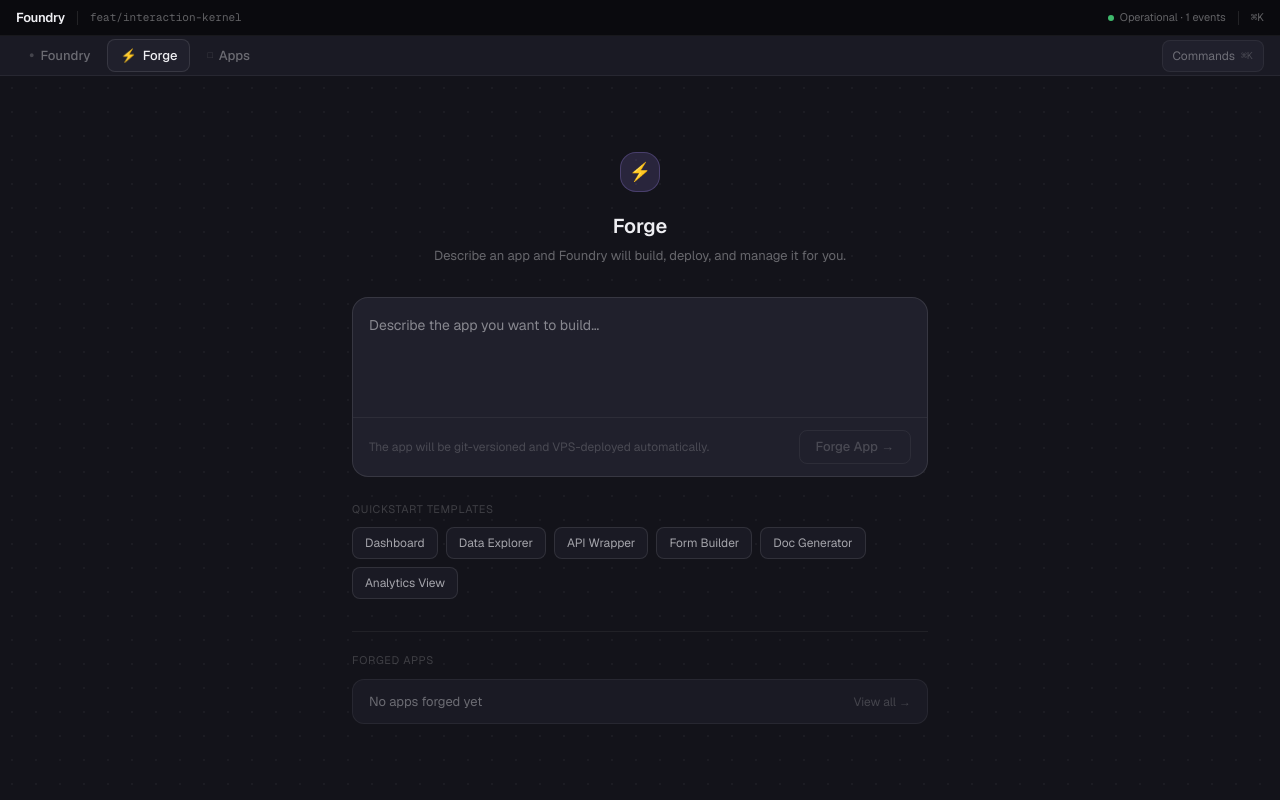
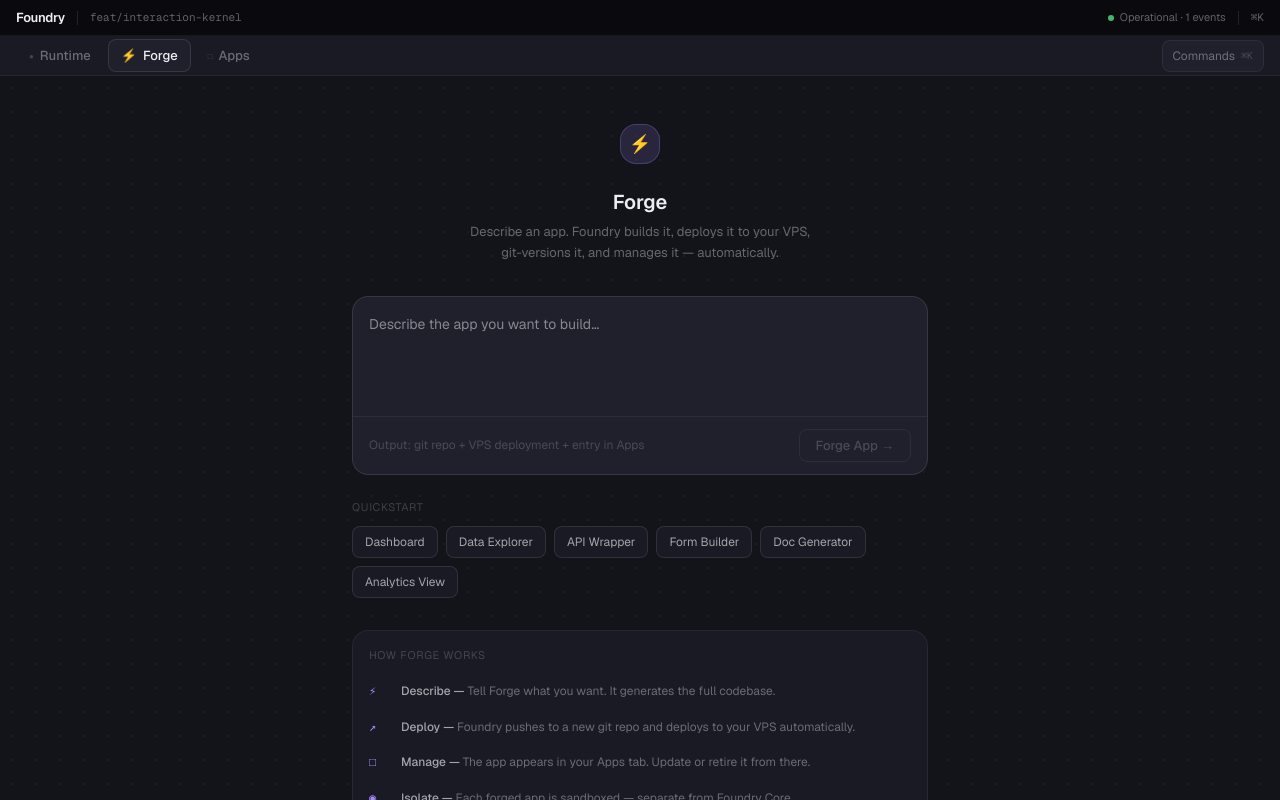
Before and after one commit to drusinov/Foundry, a Next.js app in the folder apps/web/: page / in a window 1280 px wide. Both pictures are taken after a click on the button "⚡ Forge". Built offline with nearby package versions, Linux system fonts and the light colour scheme.

Commit message:
fix: rename Runtime tab, fix Forge scrolling

```diff
--- a/apps/web/src/app/page.tsx
+++ b/apps/web/src/app/page.tsx
@@ -9,31 +9,30 @@ import { StatusRail } from "@/components/system/StatusRail"
 import { useCommandRuntime } from "@/core/registry/use-command-runtime"
 import { InteractionProvider, useInteraction } from "@/core/state/interaction-store"
 import { useCommandPaletteKeyboard } from "@/hooks/useCommandPaletteKeyboard"
+import { useCommandActions } from "@/core/registry/command-actions"
+import { commandRegistry } from "@/core/registry/command-registry"
 
-/* ── Tab types ── */
-type Tab = "foundry" | "forge" | "apps"
+type Tab = "runtime" | "forge" | "apps"
 
-/* ── Forge placeholder tab ── */
+/* ── Forge tab ── */
 function ForgeTab({ onOpenApps }: { onOpenApps: () => void }) {
   const [idea, setIdea] = useState("")
 
   const templates = [
-    "Dashboard",
-    "Data Explorer",
-    "API Wrapper",
-    "Form Builder",
-    "Doc Generator",
-    "Analytics View",
+    "Dashboard", "Data Explorer", "API Wrapper",
+    "Form Builder", "Doc Generator", "Analytics View",
   ]
 
   return (
-    <div className="forge-canvas flex h-full flex-col items-center justify-center px-6">
+    // overflow-y-auto + no justify-center = scrollable when content overflows
+    <div className="h-full overflow-y-auto">
+      <div className="forge-canvas min-h-full flex flex-col items-center justify-start px-6 py-12">
         <div className="w-full max-w-xl">
 
           {/* Header */}
           <div className="mb-8 text-center">
             <div
-            className="mb-2 inline-flex h-10 w-10 items-center justify-center rounded-2xl text-lg"
+              className="mb-3 inline-flex h-10 w-10 items-center justify-center rounded-2xl text-lg"
               style={{ background: "rgba(167,139,250,0.15)", border: "1px solid rgba(167,139,250,0.25)" }}
             >
               ⚡
@@ -41,8 +40,9 @@ function ForgeTab({ onOpenApps }: { onOpenApps: () => void }) {
             <h1 className="mt-3 text-xl font-semibold" style={{ color: "var(--text-1)" }}>
               Forge
             </h1>
-          <p className="mt-1.5" style={{ fontSize: "13px", color: "var(--text-3)" }}>
-            Describe an app and Foundry will build, deploy, and manage it for you.
+            <p className="mt-1.5" style={{ fontSize: "13px", color: "var(--text-3)", lineHeight: "1.6" }}>
+              Describe an app. Foundry builds it, deploys it to your VPS,<br />
+              git-versions it, and manages it — automatically.
             </p>
           </div>
 
@@ -59,13 +59,12 @@ function ForgeTab({ onOpenApps }: { onOpenApps: () => void }) {
               className="w-full resize-none bg-transparent px-4 pt-4 pb-2 outline-none"
               style={{ fontSize: "14px", lineHeight: "1.6", fontFamily: "var(--font-ui)" }}
             />
-
             <div
               className="flex items-center justify-between border-t px-4 py-3"
               style={{ borderColor: "var(--border-subtle)" }}
             >
               <span style={{ fontSize: "12px", color: "var(--text-4)" }}>
-              The app will be git-versioned and VPS-deployed automatically.
+                Output: git repo + VPS deployment + entry in Apps
               </span>
               <button
                 disabled={!idea.trim()}
@@ -85,21 +84,25 @@ function ForgeTab({ onOpenApps }: { onOpenApps: () => void }) {
           {/* Templates */}
           <div className="mt-6">
             <p style={{ fontSize: "11px", letterSpacing: "0.06em", textTransform: "uppercase", color: "var(--text-4)", marginBottom: "10px" }}>
-            Quickstart templates
+              Quickstart
             </p>
             <div className="flex flex-wrap gap-2">
               {templates.map((t) => (
                 <button
                   key={t}
                   onClick={() => setIdea(`Build a ${t.toLowerCase()} app`)}
-                className="rounded-lg px-3 py-1.5 text-[12px] transition"
-                style={{
-                  background: "var(--bg-raised)",
-                  border: "1px solid var(--border)",
-                  color: "var(--text-2)",
+                  className="rounded-lg px-3 py-1.5 text-[12px]"
+                  style={{ background: "var(--bg-raised)", border: "1px solid var(--border)", color: "var(--text-2)" }}
+                  onMouseEnter={(e) => {
+                    const el = e.currentTarget as HTMLElement
+                    el.style.borderColor = "rgba(167,139,250,0.3)"
+                    el.style.color = "var(--forge)"
                   }}
-                onMouseEnter={(e) => { (e.currentTarget as HTMLElement).style.borderColor = "rgba(167,139,250,0.3)"; (e.currentTarget as HTMLElement).style.color = "var(--forge)" }}
-                onMouseLeave={(e) => { (e.currentTarget as HTMLElement).style.borderColor = "var(--border)"; (e.currentTarget as HTMLElement).style.color = "var(--text-2)" }}
+                  onMouseLeave={(e) => {
+                    const el = e.currentTarget as HTMLElement
+                    el.style.borderColor = "var(--border)"
+                    el.style.color = "var(--text-2)"
+                  }}
                 >
                   {t}
                 </button>
@@ -107,26 +110,47 @@ function ForgeTab({ onOpenApps }: { onOpenApps: () => void }) {
             </div>
           </div>
 
-        {/* Recent — empty state */}
-        <div className="mt-8" style={{ borderTop: "1px solid var(--border-subtle)", paddingTop: "20px" }}>
+          {/* How it works */}
+          <div
+            className="mt-8 rounded-2xl p-4"
+            style={{ background: "var(--bg-raised)", border: "1px solid var(--border-subtle)" }}
+          >
             <p style={{ fontSize: "11px", letterSpacing: "0.06em", textTransform: "uppercase", color: "var(--text-4)", marginBottom: "10px" }}>
-            Forged apps
+              How Forge works
             </p>
+            {[
+              ["⚡", "Describe", "Tell Forge what you want. It generates the full codebase."],
+              ["↗", "Deploy",   "Foundry pushes to a new git repo and deploys to your VPS automatically."],
+              ["□", "Manage",   "The app appears in your Apps tab. Update or retire it from there."],
+              ["◉", "Isolate",  "Each forged app is sandboxed — separate from Foundry Core."],
+            ].map(([sym, label, desc]) => (
+              <div key={label} className="flex items-start gap-3 py-2">
+                <span style={{ fontFamily: "var(--font-mono)", fontSize: "12px", color: "var(--forge)", marginTop: "1px", width: "20px", flexShrink: 0 }}>{sym}</span>
+                <div>
+                  <span style={{ fontSize: "12px", fontWeight: 500, color: "var(--text-2)" }}>{label} — </span>
+                  <span style={{ fontSize: "12px", color: "var(--text-3)" }}>{desc}</span>
+                </div>
+              </div>
+            ))}
+          </div>
+
+          {/* Forged apps link */}
           <button
             onClick={onOpenApps}
-            className="flex w-full items-center justify-between rounded-xl px-4 py-3"
-            style={{ background: "var(--bg-raised)", border: "1px solid var(--border-subtle)", color: "var(--text-3)" }}
+            className="mt-4 flex w-full items-center justify-between rounded-xl px-4 py-3"
+            style={{ background: "var(--bg-raised)", border: "1px solid var(--border-subtle)" }}
           >
-            <span style={{ fontSize: "13px" }}>No apps forged yet</span>
-            <span style={{ fontSize: "12px", color: "var(--text-4)" }}>View all →</span>
+            <span style={{ fontSize: "13px", color: "var(--text-3)" }}>No apps forged yet</span>
+            <span style={{ fontSize: "12px", color: "var(--text-4)" }}>View Apps →</span>
           </button>
+
         </div>
       </div>
     </div>
   )
 }
 
-/* ── Apps placeholder tab ── */
+/* ── Apps tab ── */
 function AppsTab({ onOpenForge }: { onOpenForge: () => void }) {
   return (
     <div className="flex h-full flex-col items-center justify-center px-6">
@@ -141,7 +165,7 @@ function AppsTab({ onOpenForge }: { onOpenForge: () => void }) {
           Forged Apps
         </h2>
         <p className="mt-2" style={{ fontSize: "13px", color: "var(--text-3)", lineHeight: "1.6" }}>
-          Apps built with Forge live here. Each one is git-versioned,<br />
+          Apps you build with Forge live here — each one git-versioned,<br />
           VPS-deployed, and fully managed by Foundry.
         </p>
         <button
@@ -155,22 +179,22 @@ function AppsTab({ onOpenForge }: { onOpenForge: () => void }) {
         >
           ⚡ Open Forge
         </button>
-
         <div
-          className="mt-8 rounded-2xl p-4 text-left"
+          className="mt-8 rounded-2xl p-5 text-left"
           style={{ background: "var(--bg-raised)", border: "1px solid var(--border-subtle)" }}
         >
-          <p style={{ fontSize: "11px", letterSpacing: "0.06em", textTransform: "uppercase", color: "var(--text-4)", marginBottom: "8px" }}>
-            How it works
+          <p style={{ fontSize: "11px", letterSpacing: "0.06em", textTransform: "uppercase", color: "var(--text-4)", marginBottom: "10px" }}>
+            Each app gets
           </p>
           {[
-            ["⚡ Forge", "Describe an app. Foundry AI builds it."],
-            ["□ Deploy",  "Auto-deployed to your VPS, git-tracked."],
-            ["◎ Manage", "Monitor, update, or retire from here."],
-          ].map(([icon, text]) => (
-            <div key={icon} className="flex items-start gap-3 py-1.5">
-              <span style={{ fontFamily: "var(--font-mono)", fontSize: "12px", color: "var(--text-4)", marginTop: "1px", width: "60px", flexShrink: 0 }}>{icon}</span>
-              <span style={{ fontSize: "12px", color: "var(--text-2)" }}>{text}</span>
+            "A dedicated git repository",
+            "Its own VPS deployment, managed by PM2",
+            "A subdomain or path on your server",
+            "Full update and rollback control from Foundry",
+          ].map((item) => (
+            <div key={item} className="flex items-center gap-2.5 py-1.5">
+              <div className="h-1 w-1 rounded-full shrink-0" style={{ background: "var(--text-4)" }} />
+              <span style={{ fontSize: "12px", color: "var(--text-2)" }}>{item}</span>
             </div>
           ))}
         </div>
@@ -179,26 +203,27 @@ function AppsTab({ onOpenForge }: { onOpenForge: () => void }) {
   )
 }
 
-/* ── Inner page (needs context) ── */
+/* ── Inner page ── */
 function FoundryPage() {
   useCommandRuntime()
   useCommandPaletteKeyboard()
 
   const { commandPaletteOpen, openCommandPalette } = useInteraction()
-  const [activeTab, setActiveTab] = useState<Tab>("foundry")
+  const [activeTab, setActiveTab] = useState<Tab>("runtime")
   const [contextOpen, setContextOpen] = useState(true)
 
+  // Renamed: "Foundry" → "Runtime" (you're always inside Foundry;
+  // the tab describes what it IS, not what app you're in)
   const tabs: { id: Tab; label: string; symbol: string }[] = [
-    { id: "foundry", label: "Foundry",  symbol: "●" },
-    { id: "forge",   label: "Forge",    symbol: "⚡" },
-    { id: "apps",    label: "Apps",     symbol: "□" },
+    { id: "runtime", label: "Runtime", symbol: "●" },
+    { id: "forge",   label: "Forge",   symbol: "⚡" },
+    { id: "apps",    label: "Apps",    symbol: "□" },
   ]
 
   return (
     <AppShell>
       <div className="flex h-screen flex-col overflow-hidden">
 
-        {/* Status bar */}
         <StatusRail />
 
         {/* Tab bar */}
@@ -206,29 +231,25 @@ function FoundryPage() {
           className="flex h-10 shrink-0 items-center justify-between px-4"
           style={{ background: "var(--bg-raised)", borderBottom: "1px solid var(--border-subtle)" }}
         >
-          {/* Tabs */}
           <div className="flex items-center gap-1">
             {tabs.map(({ id, label, symbol }) => {
               const active = activeTab === id
+              const accentColor = id === "forge" ? "var(--forge)"
+                : id === "runtime" ? "var(--blue)"
+                : "var(--text-3)"
               return (
                 <button
                   key={id}
                   onClick={() => setActiveTab(id)}
-                  className="flex items-center gap-1.5 rounded-lg px-3 py-1.5 text-[13px] font-medium transition-none"
+                  className="flex items-center gap-1.5 rounded-lg px-3 py-1.5 font-medium"
                   style={{
+                    fontSize: "13px",
                     background: active ? "var(--bg-overlay)" : "transparent",
                     border: active ? "1px solid var(--border)" : "1px solid transparent",
                     color: active ? "var(--text-1)" : "var(--text-3)",
                   }}
                 >
-                  <span style={{
-                    fontSize: id === "forge" ? "13px" : "9px",
-                    color: active
-                      ? id === "forge" ? "var(--forge)"
-                      : id === "apps" ? "var(--text-2)"
-                      : "var(--blue)"
-                      : "var(--text-4)",
-                  }}>
+                  <span style={{ fontSize: id === "forge" ? "13px" : "8px", color: active ? accentColor : "var(--text-4)" }}>
                     {symbol}
                   </span>
                   {label}
@@ -237,9 +258,8 @@ function FoundryPage() {
             })}
           </div>
 
-          {/* Right controls */}
           <div className="flex items-center gap-2">
-            {activeTab === "foundry" && (
+            {activeTab === "runtime" && (
               <button
                 onClick={() => setContextOpen(v => !v)}
                 className="rounded-lg px-2.5 py-1.5 text-[12px]"
@@ -268,34 +288,27 @@ function FoundryPage() {
           </div>
         </div>
 
-        {/* Content area */}
+        {/* Content */}
         <div className="flex flex-1 overflow-hidden">
-
-          {/* Foundry tab */}
-          {activeTab === "foundry" && (
+          {activeTab === "runtime" && (
             <>
               <div className="flex min-w-0 flex-1 flex-col overflow-hidden">
                 <OperationalChat />
               </div>
               {contextOpen && (
-                <div
-                  className="w-[220px] shrink-0 overflow-hidden"
-                  style={{ borderLeft: "1px solid var(--border-subtle)" }}
-                >
+                <div className="w-[220px] shrink-0 overflow-hidden" style={{ borderLeft: "1px solid var(--border-subtle)" }}>
                   <ContextPanel />
                 </div>
               )}
             </>
           )}
 
-          {/* Forge tab */}
           {activeTab === "forge" && (
             <div className="flex-1 overflow-hidden">
               <ForgeTab onOpenApps={() => setActiveTab("apps")} />
             </div>
           )}
 
-          {/* Apps tab */}
           {activeTab === "apps" && (
             <div className="flex-1 overflow-hidden">
               <AppsTab onOpenForge={() => setActiveTab("forge")} />
@@ -309,7 +322,6 @@ function FoundryPage() {
   )
 }
 
-/* ── Export ── */
 export default function Page() {
   return (
     <InteractionProvider>
```
Also changed, not shown: apps/web/src/hooks/useAiRuntime.ts (+28 -23 lines). Lines whose indentation alone changed are shown as unchanged.
